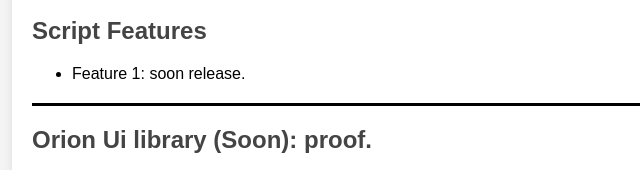
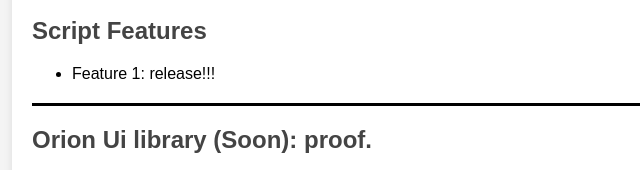
Before and after one commit to memecat9265629/Kahi-Hub-Script-Website, a plain HTML site: page index.html in a window 1280 px wide. Shown: the part 950-1120 px from the top of the page, 208-848 px from the left. Drawn offline with Linux system fonts and the light colour scheme.

Commit message:
Update index.html

```diff
--- a/index.html
+++ b/index.html
@@ -83,7 +83,7 @@
 
     <h2>Script Features</h2>
     <ul>
-        <li>Feature 1: soon release.</li>
+        <li>Feature 1: release!!!</li>
     </ul>
 
     <hr class="thick-hr">
```
